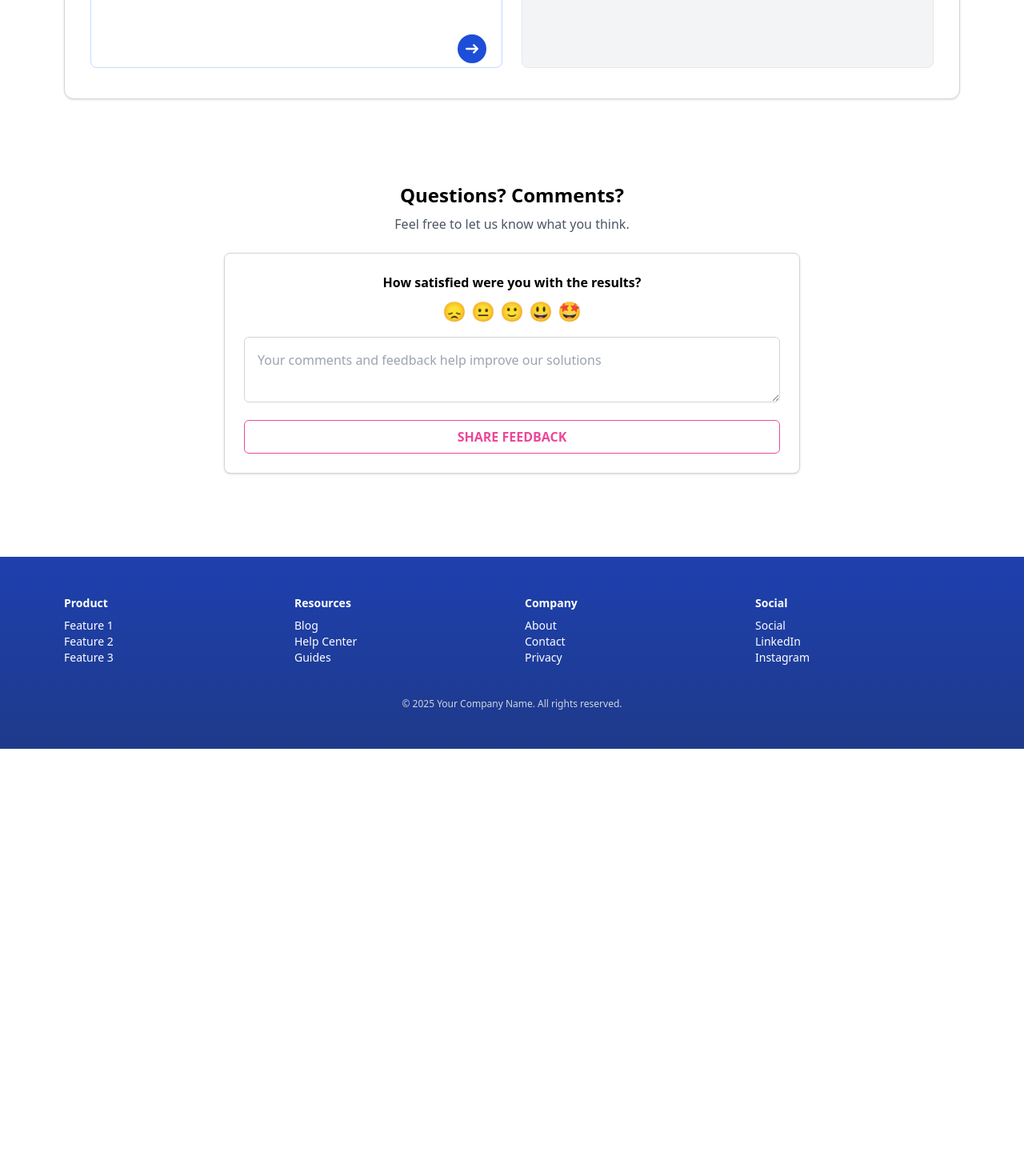
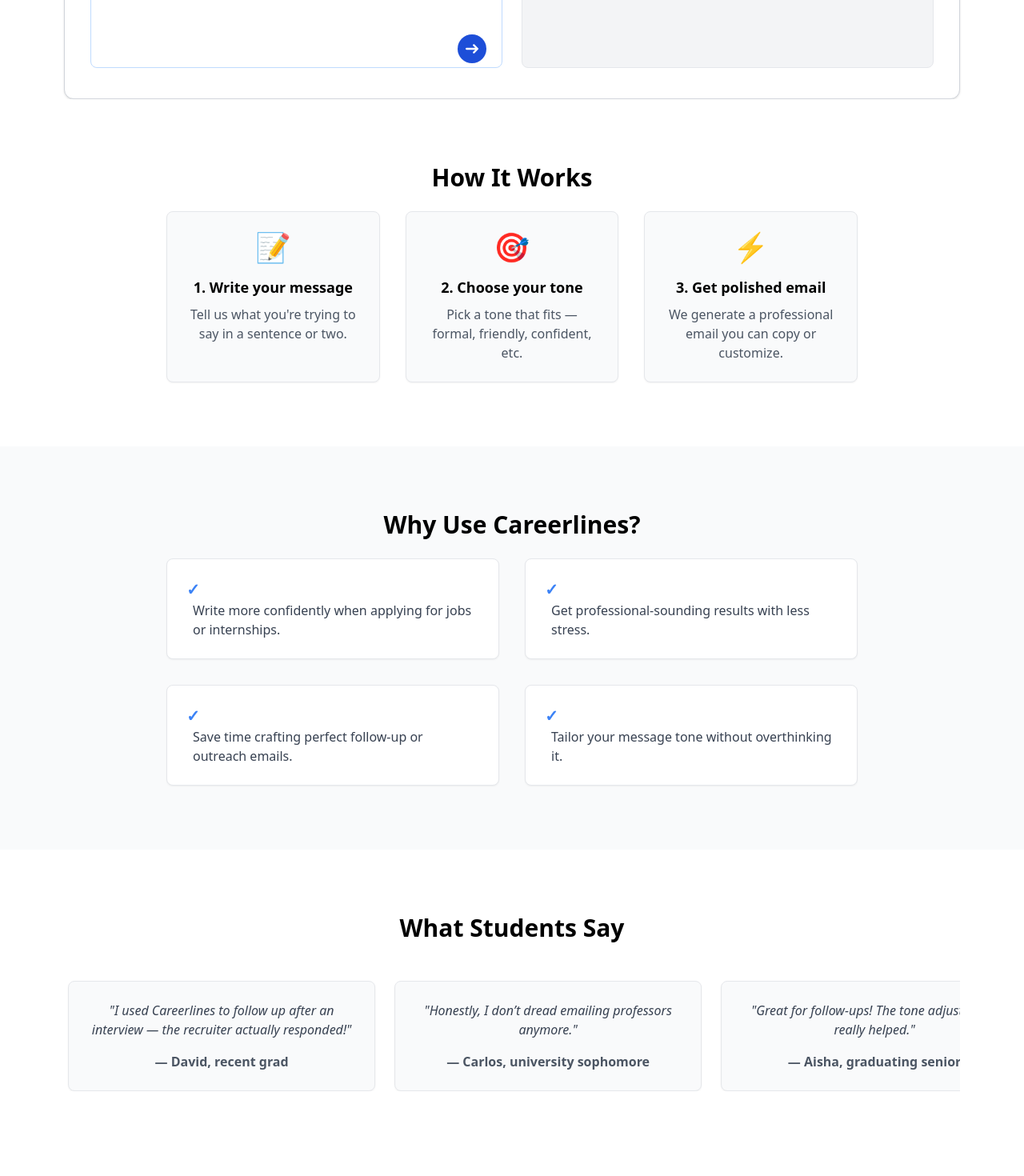
Before and after one commit to CarrionOnil/AI_email, a Next.js app: page / in a window 1280 px wide. Shown: the part 580-2050 px from the top of the page at 80% size. Before the commit the page ends 1516 px from the top, so only its background shows below. Built offline with nearby package versions, Linux system fonts and the light colour scheme.

Commit message:
Added more components to landing page

```diff
--- /dev/null
+++ b/components/HowItWorks.js
@@ -0,0 +1,34 @@
+export default function HowItWorks() {
+    return (
+      <section className="bg-white py-20">
+        <div className="max-w-4xl mx-auto text-center px-4">
+          <h2 className="text-3xl font-bold mb-6">How It Works</h2>
+          <div className="grid md:grid-cols-3 gap-8 text-left">
+            {[
+              {
+                title: "1. Write your message",
+                desc: "Tell us what you're trying to say in a sentence or two.",
+                icon: "📝",
+              },
+              {
+                title: "2. Choose your tone",
+                desc: "Pick a tone that fits — formal, friendly, confident, etc.",
+                icon: "🎯",
+              },
+              {
+                title: "3. Get polished email",
+                desc: "We generate a professional email you can copy or customize.",
+                icon: "⚡",
+              },
+            ].map((step, index) => (
+              <div key={index} className="bg-gray-50 p-6 rounded-lg shadow-sm border border-gray-200 text-center">
+                <div className="text-4xl mb-4">{step.icon}</div>
+                <h3 className="font-semibold text-lg mb-2">{step.title}</h3>
+                <p className="text-gray-600">{step.desc}</p>
+              </div>
+            ))}
+          </div>
+        </div>
+      </section>
+    );
+  }
--- /dev/null
+++ b/components/Testimonials.js
@@ -0,0 +1,64 @@
+export default function Testimonials() {
+    const testimonials = [
+      {
+        quote: "This helped me write my internship email way faster. It sounded way more confident too.",
+        name: "Lina, college junior",
+      },
+      {
+        quote: "I used Careerlines to follow up after an interview — the recruiter actually responded!",
+        name: "David, recent grad",
+      },
+      {
+        quote: "Honestly, I don’t dread emailing professors anymore.",
+        name: "Carlos, university sophomore",
+      },
+      {
+        quote: "Great for follow-ups! The tone adjustments really helped.",
+        name: "Aisha, graduating senior",
+      },
+      {
+        quote: "I landed an interview the same day I used it. Super cool.",
+        name: "Sam, CS student",
+      },
+    ];
+
+    return (
+      <section className="bg-white py-20 overflow-hidden">
+        <div className="max-w-6xl mx-auto text-center px-4">
+          <h2 className="text-3xl font-bold mb-12">What Students Say</h2>
+
+          {/* Outer wrapper to hide overflow */}
+          <div className="relative w-full overflow-hidden">
+            <div className="flex animate-marquee space-x-6 w-max">
+              {/* Duplicate the testimonials to create seamless loop */}
+              {[...testimonials, ...testimonials].map((t, index) => (
+                <div
+                  key={index}
+                  className="min-w-[300px] max-w-sm bg-gray-50 p-6 rounded-lg shadow-sm border border-gray-200 flex-shrink-0"
+                >
+                  <p className="italic text-gray-700 mb-4">"{t.quote}"</p>
+                  <p className="font-semibold text-gray-600">— {t.name}</p>
+                </div>
+              ))}
+            </div>
+          </div>
+        </div>
+
+        {/* Keyframes for smooth continuous scrolling */}
+        <style jsx>{`
+          @keyframes marquee {
+            0% {
+              transform: translateX(0%);
+            }
+            100% {
+              transform: translateX(-50%);
+            }
+          }
+
+          .animate-marquee {
+            animation: marquee 30s linear infinite;
+          }
+        `}</style>
+      </section>
+    );
+  }
--- /dev/null
+++ b/components/WhyCareerlines.js
@@ -0,0 +1,22 @@
+export default function WhyCareerlines() {
+    return (
+      <section className="bg-gray-50 py-20">
+        <div className="max-w-4xl mx-auto text-center px-4">
+          <h2 className="text-3xl font-bold mb-6">Why Use Careerlines?</h2>
+          <div className="grid md:grid-cols-2 gap-8 text-left">
+            {[
+              "Write more confidently when applying for jobs or internships.",
+              "Get professional-sounding results with less stress.",
+              "Save time crafting perfect follow-up or outreach emails.",
+              "Tailor your message tone without overthinking it.",
+            ].map((reason, index) => (
+              <div key={index} className="bg-white p-6 rounded-lg shadow-sm border border-gray-200">
+                <span className="text-blue-500 text-xl font-bold">✓</span>
+                <p className="inline-block ml-2 text-gray-700">{reason}</p>
+              </div>
+            ))}
+          </div>
+        </div>
+      </section>
+    );
+  }
--- a/pages/index.js
+++ b/pages/index.js
@@ -1,6 +1,10 @@
 import Head from "next/head";
 import Navbar from "@/components/navbar";
 import EmailForm from "@/components/emailform";
+
+import HowItWorks from '../components/HowItWorks';
+import WhyCareerlines from '../components/WhyCareerlines';
+import Testimonials from '../components/Testimonials';
 
 
 export default function Home() {
@@ -23,6 +27,11 @@
 
       {/* Email Tool */}
       <EmailForm />
+
+      {/*Other sections*/}
+      <HowItWorks />
+      <WhyCareerlines />
+      <Testimonials />
 
       {/* Feedback Section */}
       <section className="max-w-3xl mx-auto mt-20 mb-20 p-6 text-center">
```
